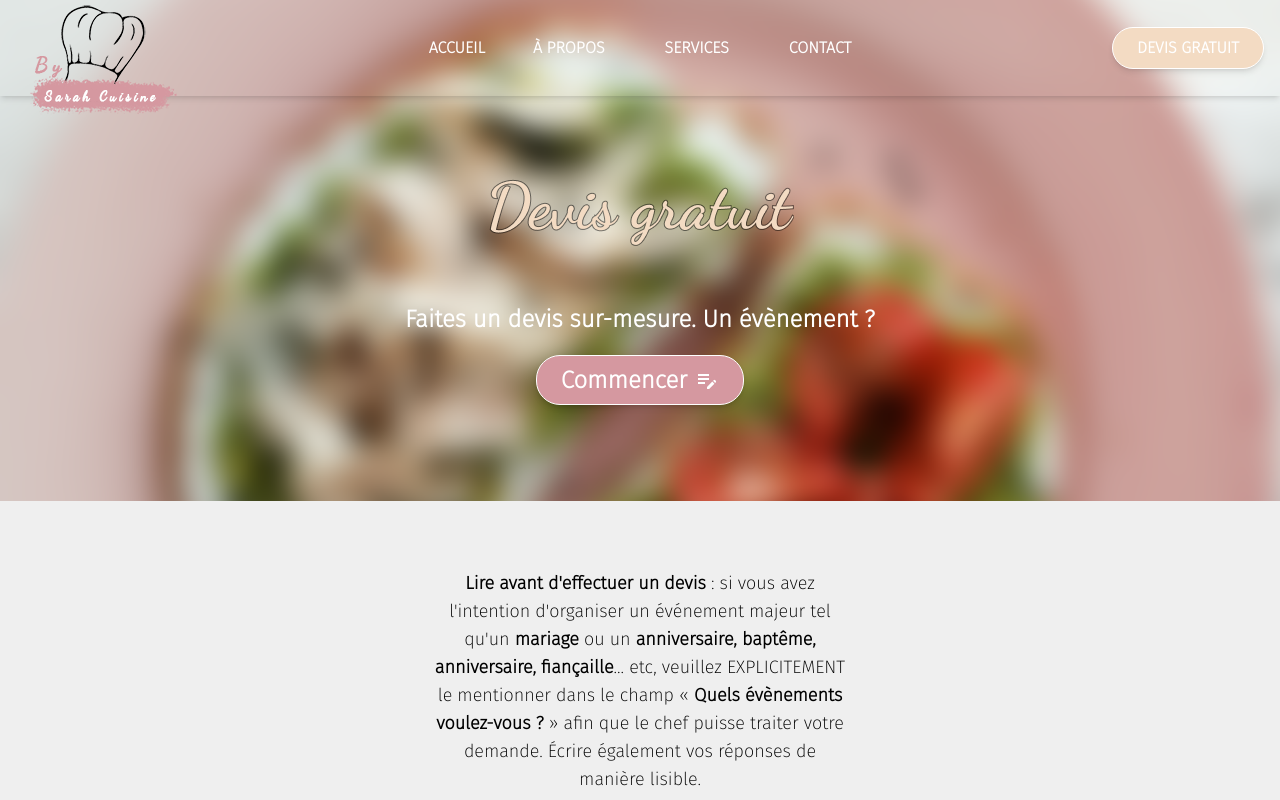
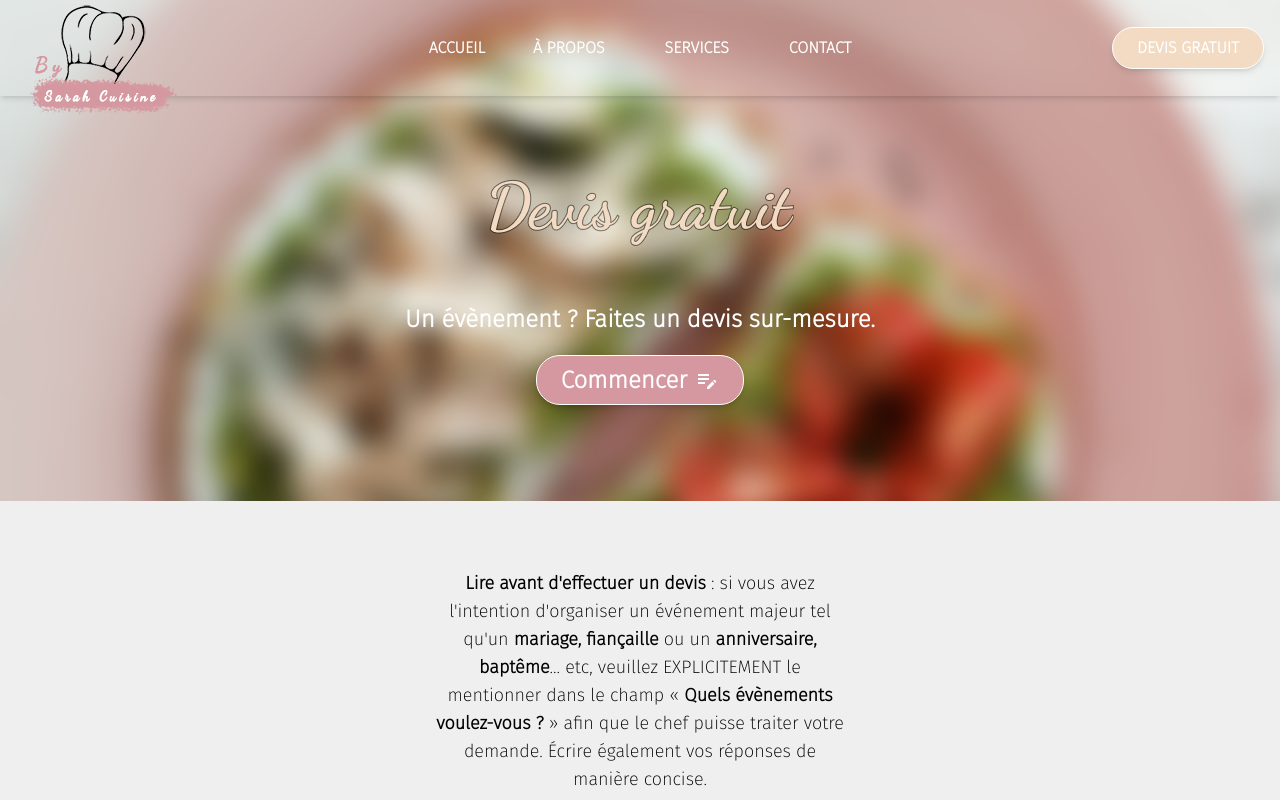
Before and after one commit to franzhopp/By-Sarah-Cuisine, a React (Vite) app: page /devisgratuit in a window 1280 px wide. Shown: the top 800 px of the page. Built offline with nearby package versions, Linux system fonts and the light colour scheme.

Commit message:
[ADD] change text devis

```diff
--- a/src/Components/Navigation/navbar-devis.jsx
+++ b/src/Components/Navigation/navbar-devis.jsx
@@ -307,7 +307,7 @@ const NavbarDevis = () => {
           />
         </div>
         <div className="px-12 text-white text-lg sm:text-2xl  text-center font-sans-serif font-extrabold">
-          Faites un devis sur-mesure. Un évènement ?
+           Un évènement ? Faites un devis sur-mesure.
           <div className="mt-5 flex justify-center">
             <NavLink
               to="/devisgratuit"
--- a/src/Pages/Devis/devis.jsx
+++ b/src/Pages/Devis/devis.jsx
@@ -133,17 +133,17 @@ const Devis = () => {
                     Lire avant d'effectuer un devis
                   </span>{" "}
                   : si vous avez l'intention d'organiser un événement majeur tel
-                  qu'un <span className="font-extrabold">mariage</span> ou un{" "}
-                  <span className="font-extrabold">
-                    anniversaire, baptême, anniversaire, fiançaille
-                  </span>
+                  qu'un{" "}
+                  <span className="font-extrabold">mariage, fiançaille</span> ou
+                  un{" "}
+                  <span className="font-extrabold">anniversaire, baptême</span>
                   ... etc, veuillez EXPLICITEMENT le mentionner dans le champ «
                   <span className="font-extrabold">
                     {" "}
                     Quels évènements voulez-vous ?
                   </span>{" "}
                   » afin que le chef puisse traiter votre demande. Écrire
-                  également vos réponses de manière lisible.
+                  également vos réponses de manière concise.
                 </div>
               </div>
             </div>
```
